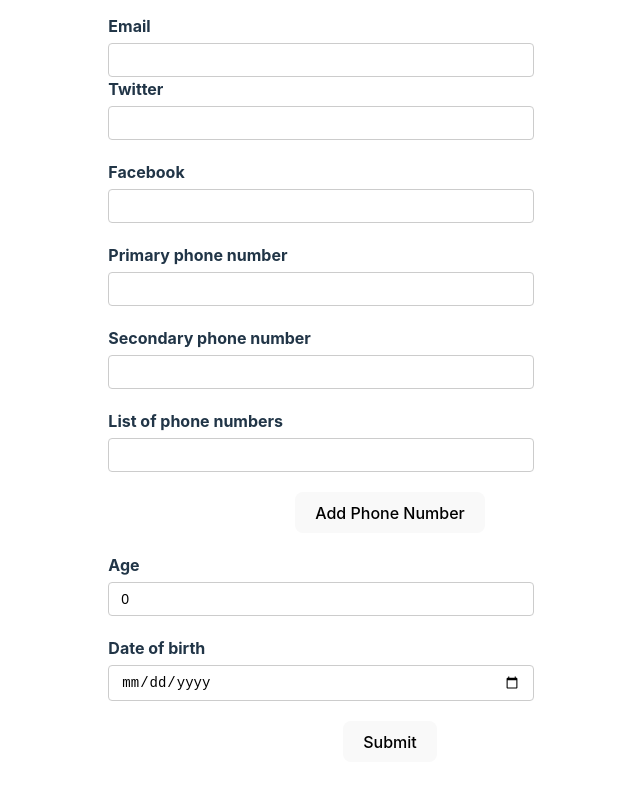
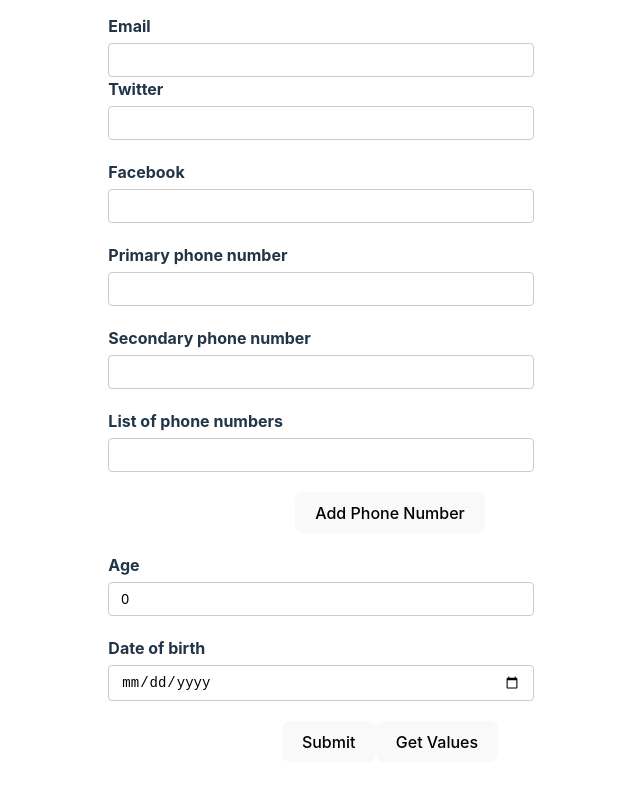
Before and after one commit to DhilipThangaraj/react-hook-form, a React (Vite) app in the folder hook-form/: page / in a window 1280 px wide. Shown: the part 222-1008 px from the top of the page, without its empty margins (250-890 px from the left). Built offline with nearby package versions, Linux system fonts and the light colour scheme.

Commit message:
getValues got updated

```diff
--- a/hook-form/src/components/yt-form.tsx
+++ b/hook-form/src/components/yt-form.tsx
@@ -49,12 +49,18 @@ export default function YTForm() {
     handleSubmit,
     formState: { errors },
     watch,
+    getValues,
   } = form;
 
   const { fields, append, remove } = useFieldArray({
     name: "phNumbers",
     control,
   });
+
+  const handleGetValues = () => {
+    console.log("?????get all values", getValues());
+    console.log("?????get single value", getValues("username"));
+  };
 
   renderCount++;
 
@@ -166,6 +172,7 @@ export default function YTForm() {
         </div>
 
         <button>Submit</button>
+        <button onClick={handleGetValues}>Get Values</button>
         <DevTool control={control} />
       </form>
     </div>
```
Also changed, not shown: 1 other file (tests, documents, lock files or other folders).
